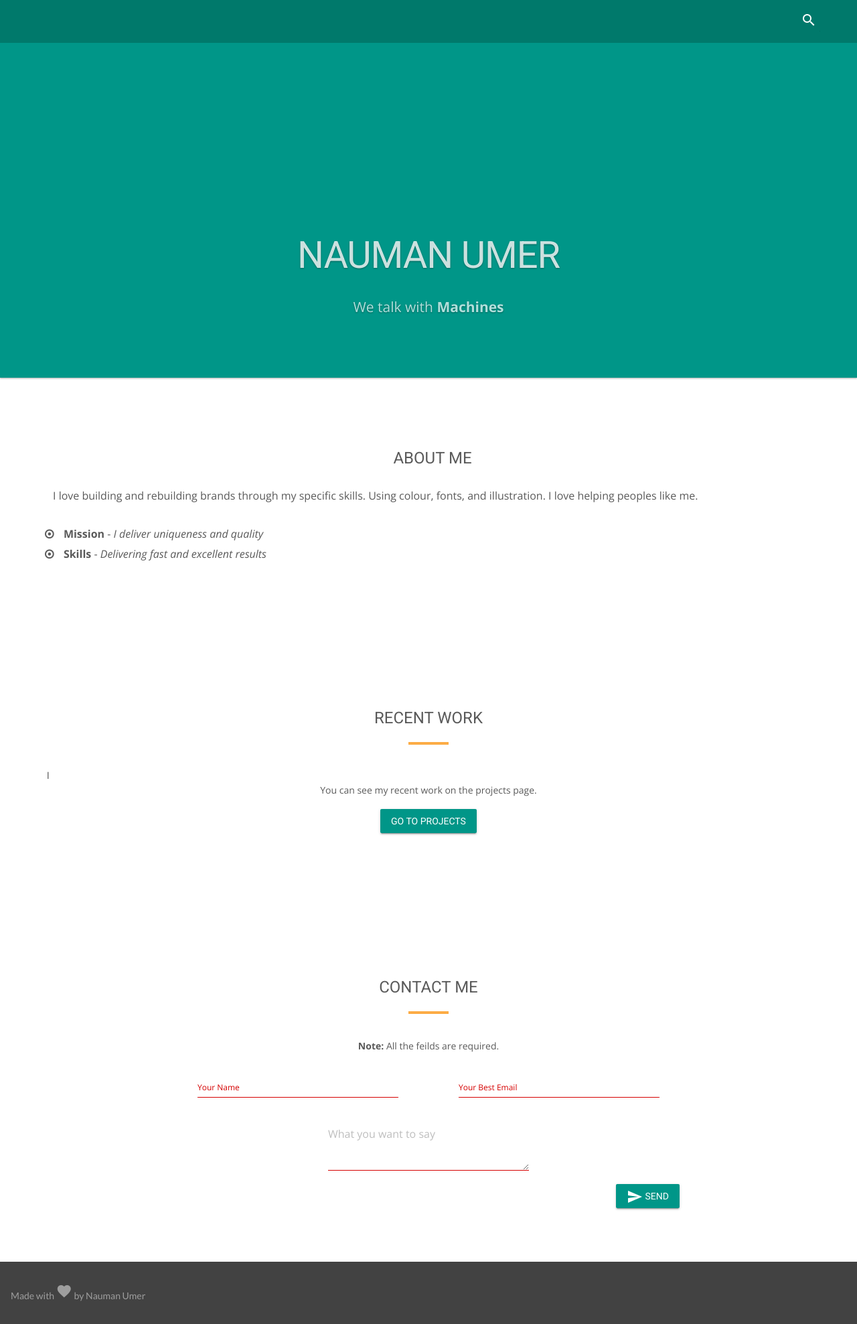
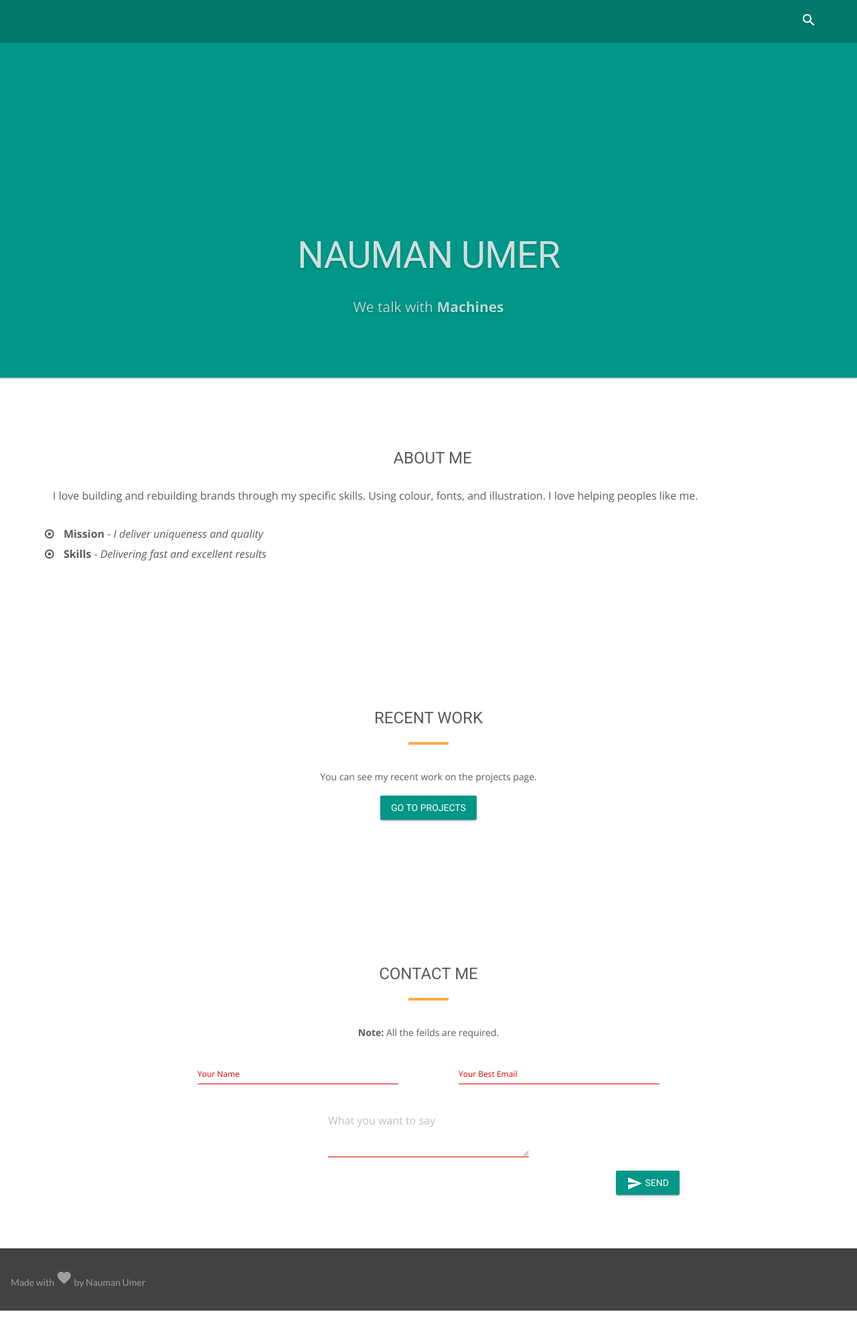
Before and after one commit to nmanumr/nmanumr.com, a Jekyll site: the page built from index.html, in a window 1280 px wide. Shown: the whole page at 67% size. Built offline with Jekyll 4.4.1, drawn with Linux system fonts in a browser that asks for light colours; nearby versions of some CDN libraries.

Commit message:
Update portfolio.html

```diff
--- a/_includes/portfolio.html
+++ b/_includes/portfolio.html
@@ -7,8 +7,7 @@
                 <div class="line">
                 </div>
                 <div class="clearfix"></div>
-            </div>l
-
+            </div>
             <div class="row text-center">
 <p>You can see my recent work on the projects page.</p>
                <a class="pull-center mdl-button--primary mdl-button mdl-js-button mdl-button--raised mdl-js-ripple-effect" href="/projects">
```
